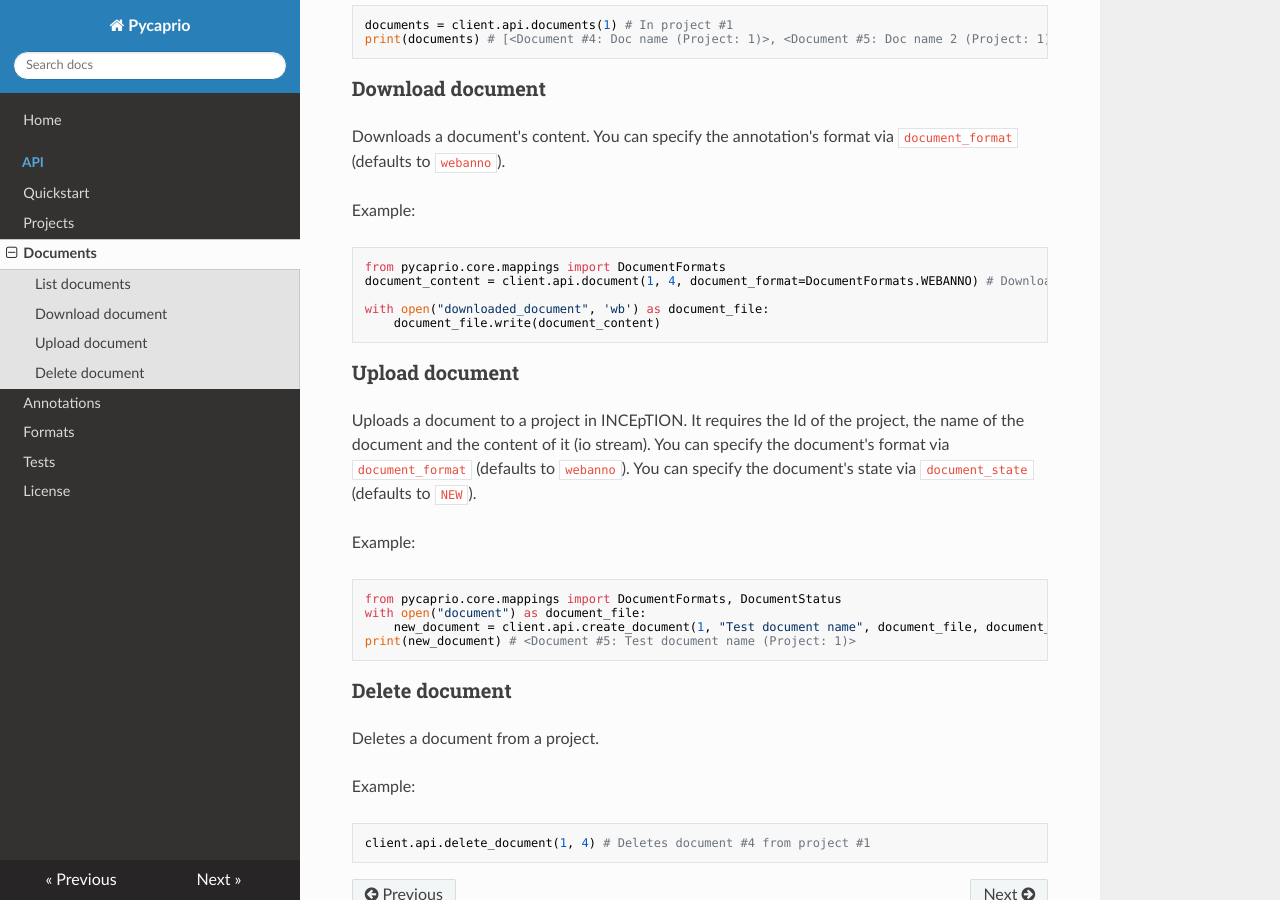
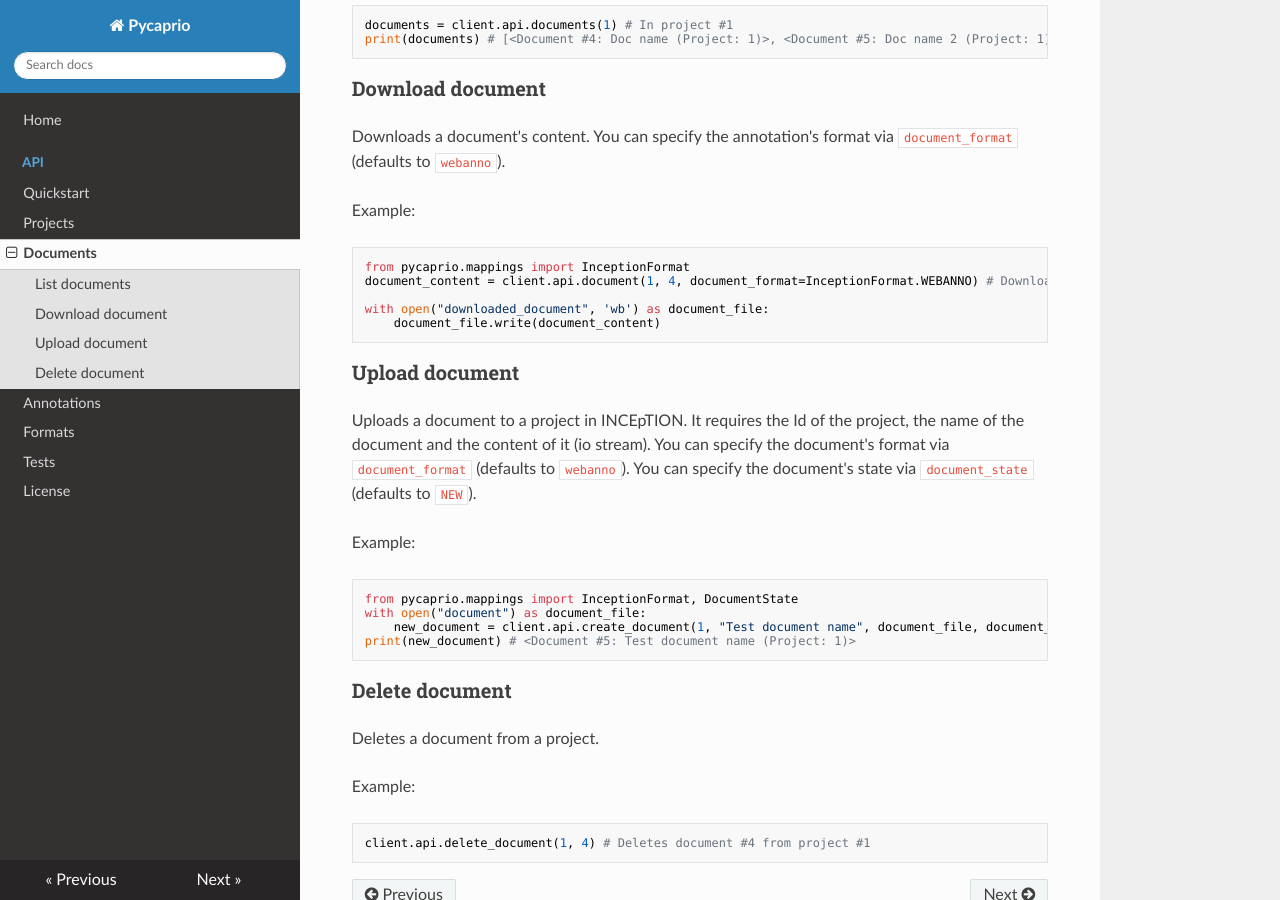
Before and after one commit to inception-project/pycaprio, an MkDocs documentation site: the page built from docs/api/documents.md, in a window 1280 px wide and 900 px high, scrolled down 518 px. Built offline with MkDocs 1.6.1, drawn with Linux system fonts in a browser that asks for light colours; nearby versions of some CDN libraries.

Commit message:
Standarize api (#10)
* Rename DocumentFormats to InceptionFormat, DocumentStatus to DocumentState, AnnotationStatus to AnnotationState. Reflect changes in docs.

* Add mappings file to improve API

* Update tests

````diff
--- a/docs/api/documents.md
+++ b/docs/api/documents.md
@@ -23,8 +23,8 @@ You can specify the annotation's format via `document_format` (defaults to `weba
 Example:
 
 ```python
-from pycaprio.core.mappings import DocumentFormats
-document_content = client.api.document(1, 4, document_format=DocumentFormats.WEBANNO) # Downloads document 4 from project 1
+from pycaprio.mappings import InceptionFormat
+document_content = client.api.document(1, 4, document_format=InceptionFormat.WEBANNO) # Downloads document 4 from project 1
 
 with open("downloaded_document", 'wb') as document_file:
     document_file.write(document_content)
@@ -38,9 +38,9 @@ You can specify the document's state via `document_state` (defaults to `NEW`).
 Example:
 
 ```python
-from pycaprio.core.mappings import DocumentFormats, DocumentStatus
+from pycaprio.mappings import InceptionFormat, DocumentState
 with open("document") as document_file:
-    new_document = client.api.create_document(1, "Test document name", document_file, document_format=DocumentFormats.WEBANNO, document_state=DocumentStatus.IN_PROGRESS)
+    new_document = client.api.create_document(1, "Test document name", document_file, document_format=InceptionFormat.WEBANNO, document_state=DocumentState.IN_PROGRESS)
 print(new_document) # <Document #5: Test document name (Project: 1)>
 ```
 
````
Also changed, not shown: docs/api/annotations.md (+4 -4 lines), docs/api/formats.md (+3 -3 lines), docs/api/projects.md (+2 -2 lines), docs/index.md (+2 -2 lines), 5 other files.
